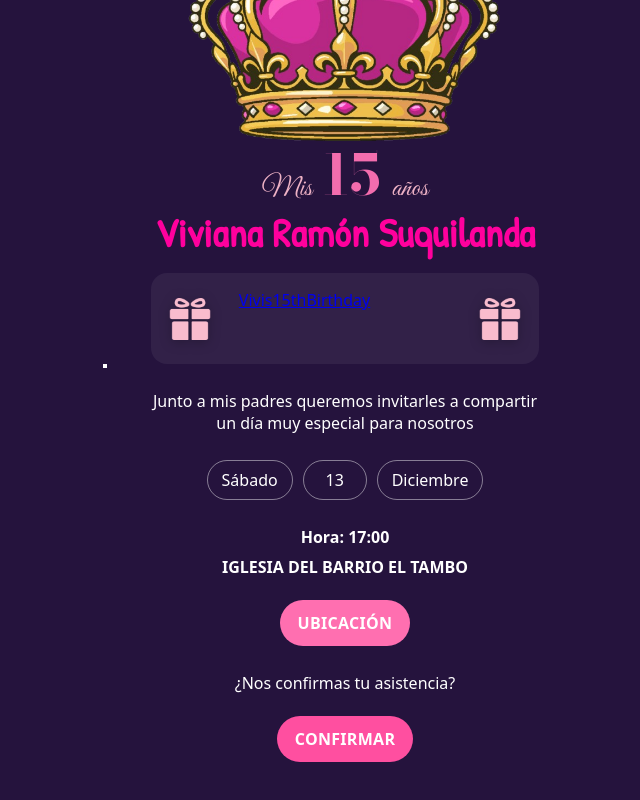
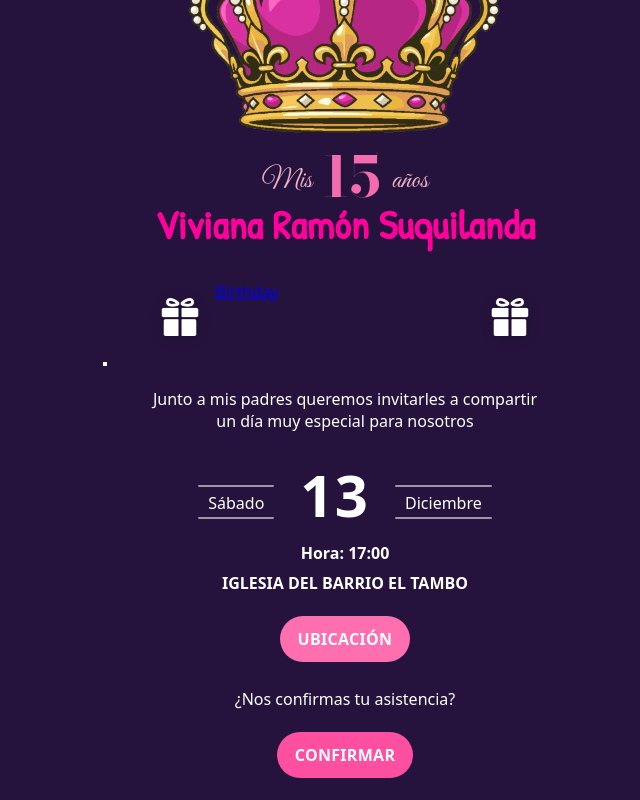
Before and after one commit to peramon/viviana-xv-birthday, a plain HTML site: page index.html in a window 1280 px wide. Shown: the whole page, without its empty margins (295-935 px from the left). Drawn offline with nearby package versions, Linux system fonts and the light colour scheme.

Commit message:
feat: change counter

```diff
--- a/css/styles.css
+++ b/css/styles.css
@@ -5,13 +5,15 @@
   /* color de botones (puedes cambiar luego) */
   --accent-2: #ffffff;
   /* texto de botón */
-  --panel: rgba(255, 255, 255, 0.06);
+  /* --panel: rgba(255, 255, 255, 0.06); */
   --radius: 16px;
   --maxw: 420px;
   /* ancho móvil cómodo */
   /* --giftW: clamp(40px, 14vw, 64px); */
-  --giftW: clamp(30px, 9vw, 42px);
-  --giftInset: 18px;
+  --giftW: clamp(26px, 8vw, 38px);
+  --giftInset: 14px;
+  --underline: rgba(255,255,255,.55);   /* color de la línea - fecha*/
+  --giftLift: -3px;
 }
 
 * {
@@ -37,7 +39,7 @@ body {
   min-height: 100dvh;
   max-width: var(--maxw);
   margin: 0 auto;
-  padding: 18px 16px 36px;
+  padding: 10px 12px 8px;
   display: flex;
   flex-direction: column;
   gap: 18px;
@@ -49,13 +51,6 @@ body {
   padding-top: 132px;
   color: #fff;
   /* puedes cambiar luego */
-}
-
-/* Contenedor relativo para alinear corona y texto */
-.pretitle-wrap {
-  position: relative;
-  display: inline-block;
-  /* se centra con el texto */
 }
 
 /* Corona centrada y encima del texto */
@@ -73,6 +68,7 @@ body {
   /* no bloquea toques */
 }
 
+/* PRETITLE */
 .pretitle {
   margin: 0 0 6px 0;
   opacity: .95;
@@ -85,6 +81,19 @@ body {
   /* base */
   font-size: clamp(20px, 4vw, 28px);
   /* tamaño base de 'Mis' y 'años' */
+}
+
+/* Contenedor relativo para alinear corona y texto */
+.pretitle-wrap {
+  position: relative;
+  display: inline-block;
+  /* se centra con el texto */
+}
+
+/* Baja el “15” ligeramente respecto a “Mis … años” */
+.pretitle .num{
+  display: inline-block;   /* permite transformar sin afectar línea */
+  transform: translateY(0.18em); /* ↓ prueba 0.15–0.28em según tu gusto */
 }
 
 /* “Mis” y “años” → Shelley Script */
@@ -120,7 +129,7 @@ body {
 .countdown-embed {
   position: relative;
   /* <- necesario para posicionar la curita */
-  background: var(--panel);
+  background: transparent;
   border-radius: var(--radius);
   /* padding: 8px calc(var(--giftW) + 16px); */
   padding: 8px;
@@ -131,11 +140,11 @@ body {
   display: block;
   width: 100%;
   height: 100px;
-  margin: 0 auto;
+  margin: 0 0 12px 0;
   /* centrado dentro del hueco */
   border: 0;
   border-radius: 10px;
-  background: #ffffff;
+  /* background: #ffffff; */
 }
 
 /* Mascara para ocultar el icono "T" del borde superior derecho */
@@ -171,7 +180,7 @@ body {
 .gift {
   position: absolute;
   top: 50%;
-  transform: translateY(-50%);
+  transform: translateY(calc(-50% - var(--giftLift)));
   width: var(--giftW);
   /* tus íconos son de 64px; se adaptan en móvil */
   height: auto;
@@ -189,37 +198,69 @@ body {
 /* pon 6–12 si los quieres más adentro */
 .gift-right {
   right: var(--giftInset);
-  transform: translateY(-50%) scaleX(-1);
+  transform: translateY(calc(-50% - var(--giftLift))) scaleX(-1);
 }
 
 /* espejado */
 
 /* Texto */
 .message,
-.date,
 .details,
 .rsvp {
   text-align: center;
 }
 
-/* Fecha (tres badges) */
+/*  FECHA */
 .date-row {
   display: flex;
   justify-content: center;
   gap: 10px;
 }
 
-.badge {
-  display: inline-block;
-  padding: 8px 14px;
-  border: 1.5px solid rgba(255, 255, 255, .45);
-  border-radius: 999px;
+.date-style{
+  display: flex;
+  align-items: baseline;
+  justify-content: center;
+  gap: clamp(14px, 4.5vw, 32px);
 }
 
-.badge.number {
-  min-width: 64px;
-  text-align: center;
+.date-text{
+  position: relative;
+  padding-inline: 4px;
+  line-height: 1.1;
 }
+
+/* línea superior */
+.date-text::before{
+  content: "";
+  position: absolute;
+  left: -6px; right: -6px;
+  top: -10px;                     /* separada arriba */
+  height: 2px;
+  background: var(--underline);
+  border-radius: 2px;
+}
+
+/* Subrayado solo bajo Sábado / Diciembre */
+.date-text::after{
+  content: "";
+  position: absolute;
+  left: -6px; right: -6px;        /* un poquito más larga que el texto */
+  bottom: -6px;
+  height: 2px;
+  background: var(--underline);
+  border-radius: 2px;
+}
+
+/* número central “13” más grande y un pelín más abajo */
+.date-number{
+  font-weight: 800;
+  font-size: clamp(38px, 10vw, 58px);  /* ↑ tamaño */
+  line-height: 1;
+  transform: translateY(0.14em);      /* ↓ baja un poquito como el “15” */
+  letter-spacing: .02em;
+}
+
 
 /* Botones */
 .btn {
--- a/index.html
+++ b/index.html
@@ -34,17 +34,23 @@
         <!-- Contador (embebido) -->
         <section class="countdown" aria-label="Cuenta regresiva">
             <div class="countdown-embed">
-                <img src="assets/icons/gift.png" alt="" class="gift gift-left" aria-hidden="true" />
+                <img src="assets/icons/gift3.png" alt="" class="gift gift-left" aria-hidden="true" />
 
                 <!-- NUEVO: wrapper con padding lateral -->
-                <div class="countdown-core">
+                <!-- <div class="countdown-core">
                     <script>(function (d, s, id) { var js, pjs = d.getElementsByTagName(s)[0]; if (d.getElementById(id)) return; js = d.createElement(s); js.id = id; js.src = "//www.tickcounter.com/static/js/loader.js"; pjs.parentNode.insertBefore(js, pjs); }(document, "script", "tickcounter-sdk"));</script>
                     <a data-type="countdown" data-id="8616169" class="tickcounter"
                         style="display:block; left:0; width:90%; height:0; position:relative; padding-bottom:25%; margin:0 auto;"
                         title="Vivis15thBirthday" href="//www.tickcounter.com/">Vivis15thBirthday</a>
+                </div> -->
+                <div class="countdown-core">
+                    <script>(function (d, s, id) { var js, pjs = d.getElementsByTagName(s)[0]; if (d.getElementById(id)) return; js = d.createElement(s); js.id = id; js.src = "//www.tickcounter.com/static/js/loader.js"; pjs.parentNode.insertBefore(js, pjs); }(document, "script", "tickcounter-sdk"));</script>
+                    <a data-type="countdown" data-id="8622088" class="tickcounter"
+                        style="display:block; left:0; width:100%; height:0; position:relative; padding-bottom:25%; margin:0 auto;"
+                        title="Birthday" href="//www.tickcounter.com/">Birthday</a>
                 </div>
 
-                <img src="assets/icons/gift.png" alt="" class="gift gift-right" aria-hidden="true" />
+                <img src="assets/icons/gift3.png" alt="" class="gift gift-right" aria-hidden="true" />
             </div>
         </section>
 
@@ -57,12 +63,13 @@
 
         <!-- Fecha -->
         <section class="date">
-            <div class="date-row">
-                <span class="badge">Sábado</span>
-                <span class="badge number">13</span>
-                <span class="badge">Diciembre</span>
+            <div class="date-row date-style">
+                <span class="date-text">Sábado</span>
+                <span class="date-number">13</span>
+                <span class="date-text">Diciembre</span>
             </div>
         </section>
+
 
         <!-- Misa -->
         <section class="details">
```
Also changed, not shown: assets/icons/gift2.png (added), assets/icons/gift3.png (added).
